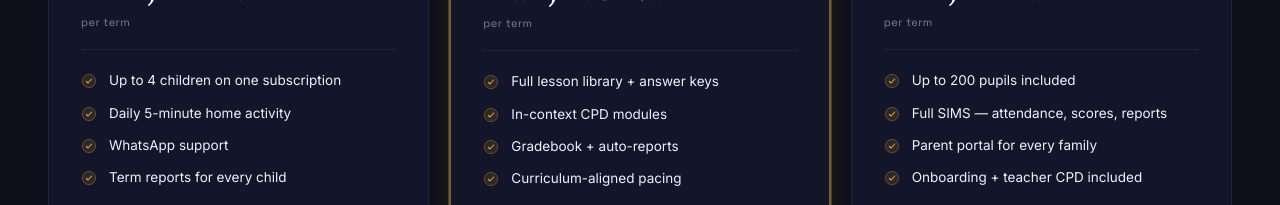
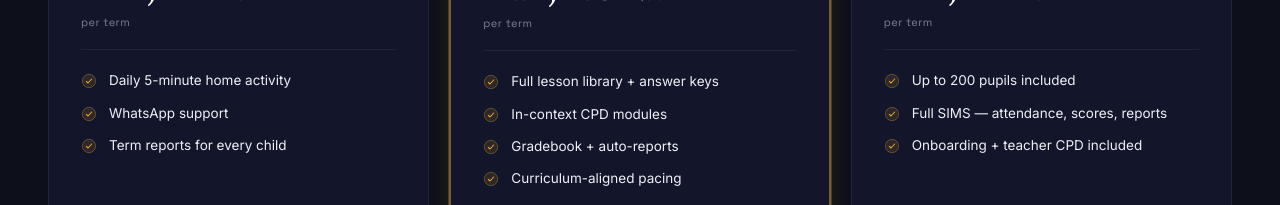
Before and after one commit to young-nan/Train-to-teach-africa, a React (Vite) app: page /pricing in a window 1280 px wide. Shown: the part 648-853 px from the top of the page. Built offline with nearby package versions, Linux system fonts and the light colour scheme; no server answers.

Commit message:
Remove parent-specific features from PricingPage
Removed features related to parent subscriptions.

```diff
--- a/src/pages/public/PricingPage.jsx
+++ b/src/pages/public/PricingPage.jsx
@@ -208,7 +208,6 @@ function PriceCard({ plan, audience, featured, cadenceFallback, onSubscribe }) {
 function featuresFor(plan) {
   if (plan.audience === 'parent') {
     return [
-      'Up to 4 children on one subscription',
       'Daily 5-minute home activity',
       'WhatsApp support',
       'Term reports for every child',
@@ -226,7 +225,6 @@ function featuresFor(plan) {
   return [
     'Up to 200 pupils included',
     'Full SIMS — attendance, scores, reports',
-    'Parent portal for every family',
     'Onboarding + teacher CPD included',
   ];
 }
```
